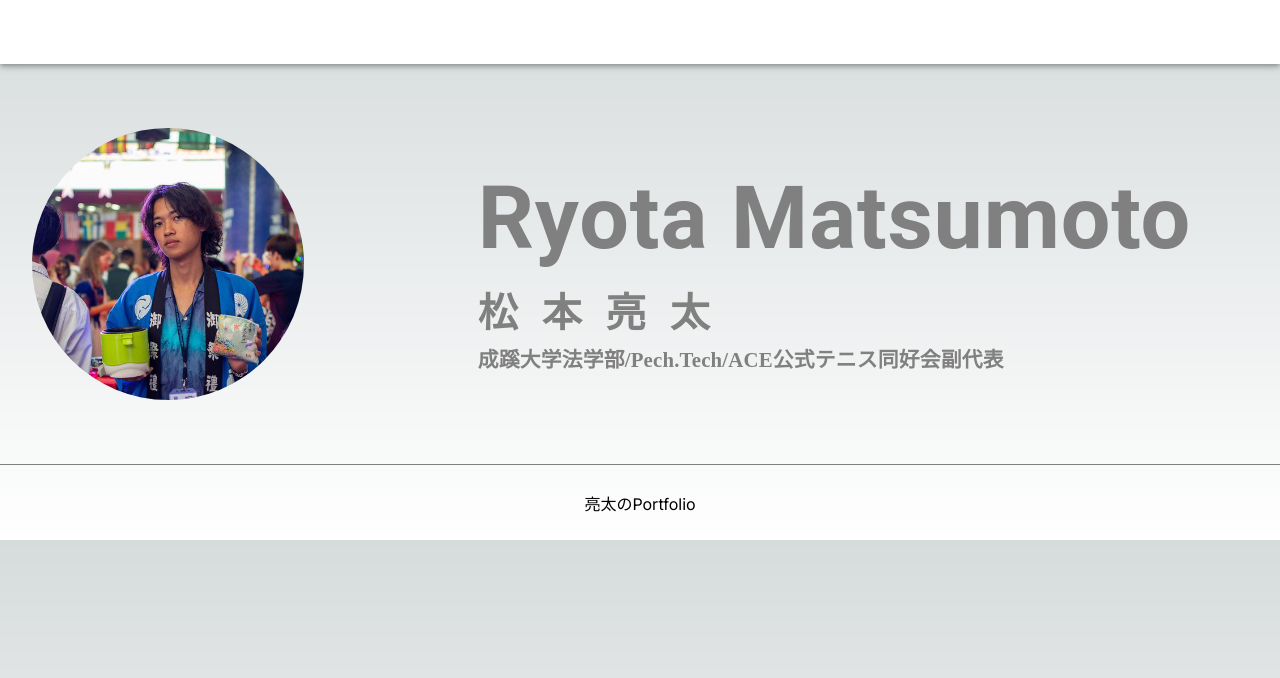
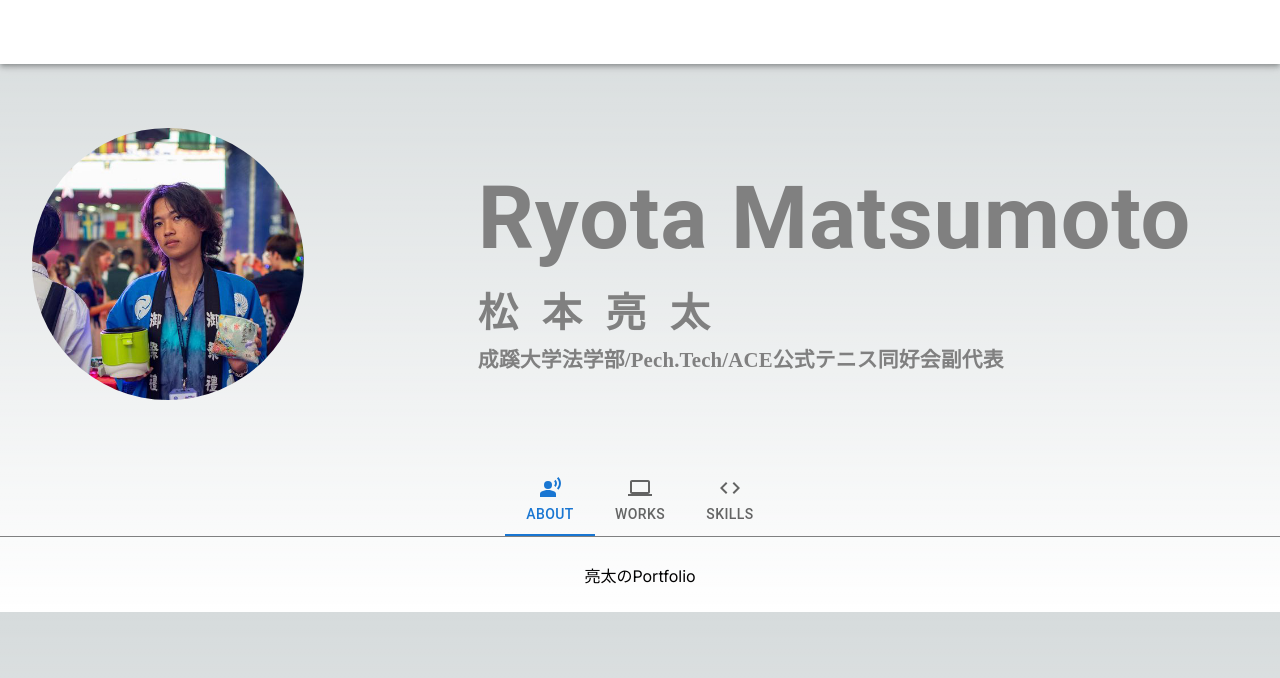
Before and after one commit to ryolingo/ryotaportfolio, a Next.js app: page / in a window 1280 px wide. Shown: the top 678 px of the page. Built offline with nearby package versions, Linux system fonts and the light colour scheme.

Commit message:
TabPanelの作成

```diff
--- /dev/null
+++ b/src/app/components/organisms/Tabpanel.tsx
@@ -0,0 +1,37 @@
+"use client";
+import * as React from "react";
+import Tabs from "@mui/material/Tabs";
+import Tab from "@mui/material/Tab";
+import LaptopIcon from "@mui/icons-material/Laptop";
+import SpatialAudioOffSharpIcon from "@mui/icons-material/SpatialAudioOffSharp";
+import CodeIcon from "@mui/icons-material/Code";
+import { Box } from "@mui/material";
+
+export default function IconLabelTabs() {
+  const [value, setValue] = React.useState(0);
+
+  const handleChange = (event: React.SyntheticEvent, newValue: number) => {
+    setValue(newValue);
+  };
+
+  return (
+    <Box
+      borderBottom={"1"}
+      borderColor={"devider"}
+      sx={{
+        display: "flex",
+        justifyContent: "center",
+      }}
+    >
+      <Tabs
+        value={value}
+        onChange={handleChange}
+        aria-label="icon label tabs example"
+      >
+        <Tab icon={<SpatialAudioOffSharpIcon />} label="About" />
+        <Tab icon={<LaptopIcon />} label="Works" />
+        <Tab icon={<CodeIcon />} label="Skills" />
+      </Tabs>
+    </Box>
+  );
+}
--- a/src/app/page.tsx
+++ b/src/app/page.tsx
@@ -2,6 +2,7 @@ import Header from "./components/organisms/Header";
 import Footer from "./components/organisms/Footer";
 
 import Introduction from "./components/organisms/Introduction";
+import Tabpanel from "./components/organisms/Tabpanel";
 
 export default function Home() {
   return (
@@ -9,7 +10,7 @@ export default function Home() {
       <Header />
 
       <Introduction />
-
+      <Tabpanel />
       <Footer />
     </>
   );
```
